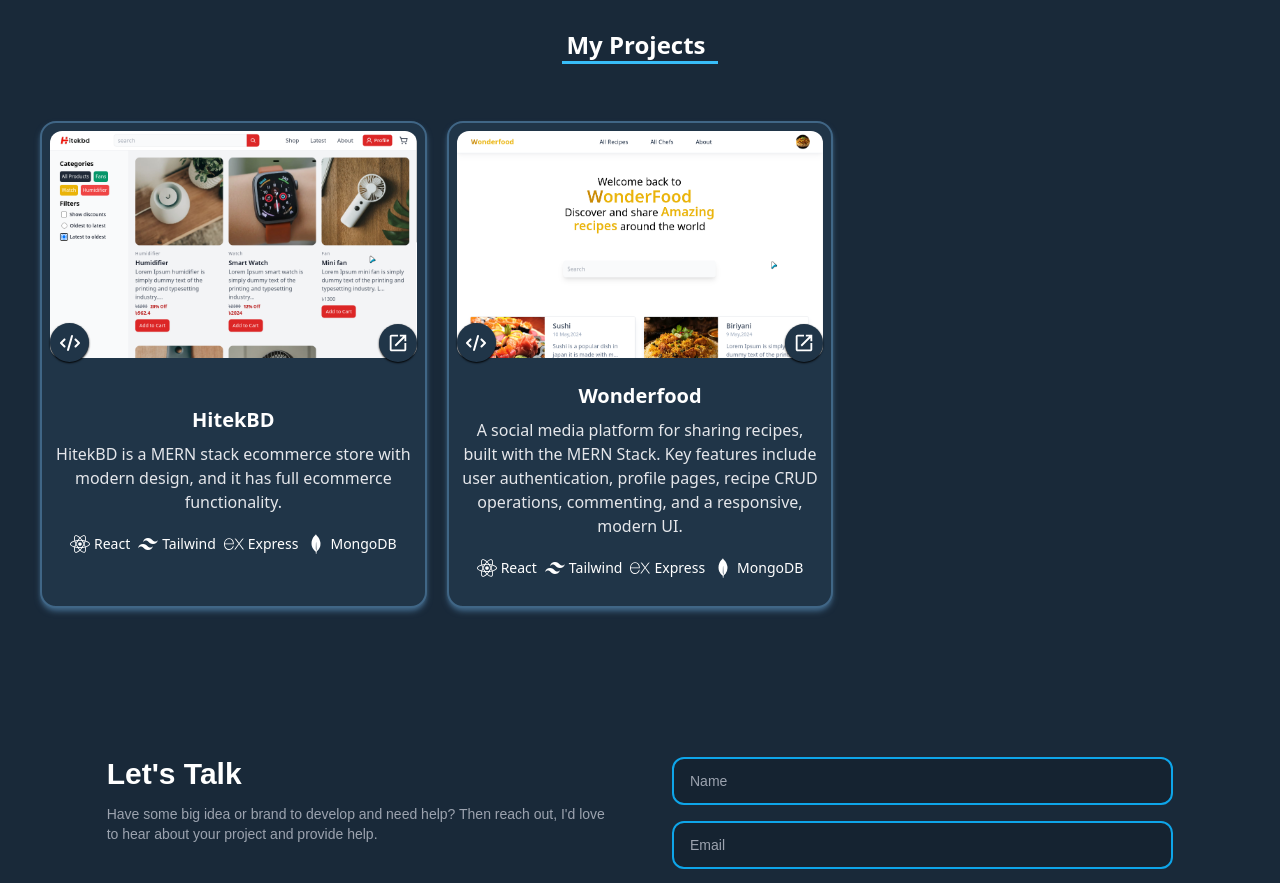
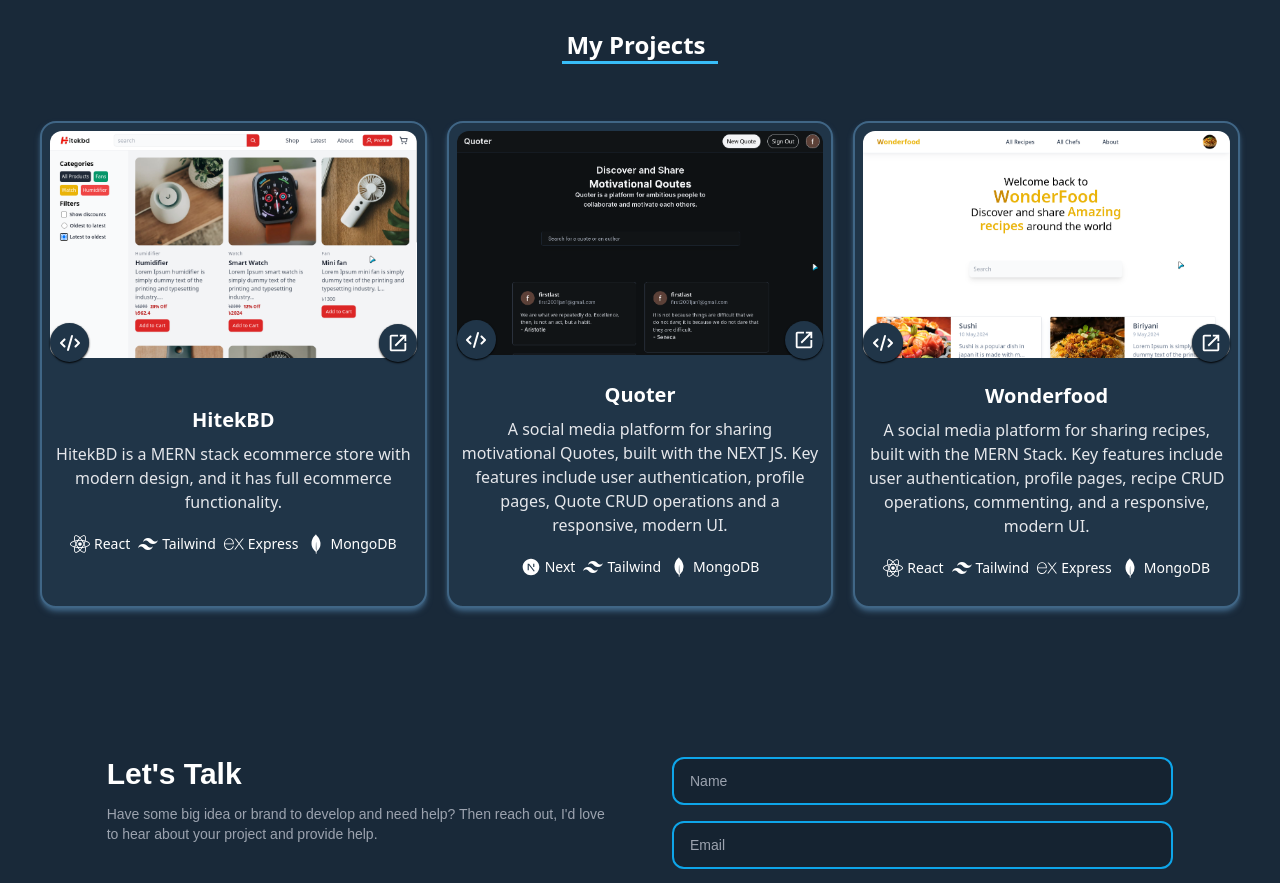
Before and after one commit to Tamim-369/Portfolio, a React (Vite) app: page / in a window 1280 px wide. Shown: the part 1460-2343 px from the top of the page. Built offline with nearby package versions, Linux system fonts and the light colour scheme.

Commit message:
adding another project

```diff
--- a/src/components/Projects.jsx
+++ b/src/components/Projects.jsx
@@ -3,7 +3,7 @@ import React, { useEffect, useRef } from "react";
 import { Element } from "react-scroll";
 import "../App.css";
 import { FaGithub, FaReact } from "react-icons/fa";
-import { RiTailwindCssFill } from "react-icons/ri";
+import { RiNextjsFill, RiTailwindCssFill } from "react-icons/ri";
 import { SiExpress, SiMongodb } from "react-icons/si";
 import ProjectCard from "./ProjectCard";
 const Projects = ({ activeLink, setActiveLink }) => {
@@ -51,6 +51,20 @@ const Projects = ({ activeLink, setActiveLink }) => {
       icon: <SiMongodb />,
     },
   ];
+  const quoterStack = [
+    {
+      name: "Next",
+      icon: <RiNextjsFill />,
+    },
+    {
+      name: "Tailwind",
+      icon: <RiTailwindCssFill />,
+    },
+    {
+      name: "MongoDB",
+      icon: <SiMongodb />,
+    },
+  ];
   return (
     <div ref={ref} className="mt-10">
       <Element name="projects">
@@ -70,7 +84,16 @@ const Projects = ({ activeLink, setActiveLink }) => {
             codeLink={"https://github.com/Tamim-369/HitekBD"}
             demoLink={"https://hitekbd.onrender.com"}
           />
-
+          <ProjectCard
+            name={"Quoter"}
+            image={"/quoter2.png"}
+            description={
+              "A social media platform for sharing motivational Quotes, built with the NEXT JS. Key features include user authentication, profile pages, Quote CRUD operations and a responsive, modern UI."
+            }
+            stack={quoterStack}
+            codeLink={"https://github.com/Tamim-369/Quoter/"}
+            demoLink={"https://quoter-omega-ten.vercel.app/"}
+          />
           <ProjectCard
             name={"Wonderfood"}
             image={"/wonderfood.png"}
```
Also changed, not shown: public/quoter.png (added), public/quoter2.png (added).
